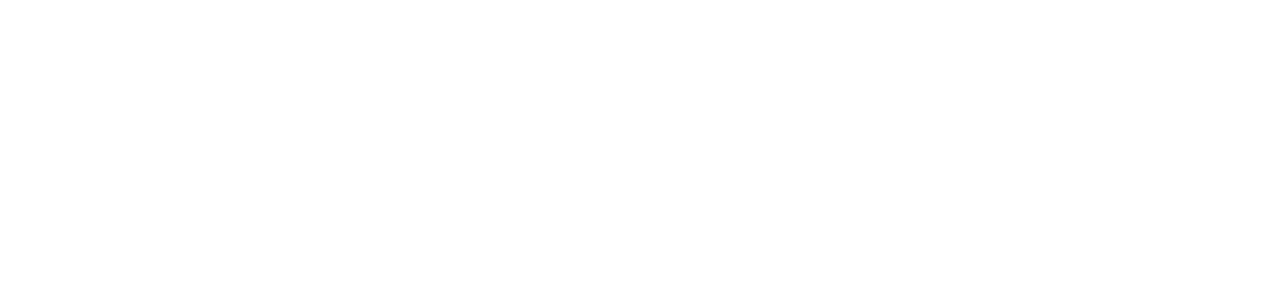
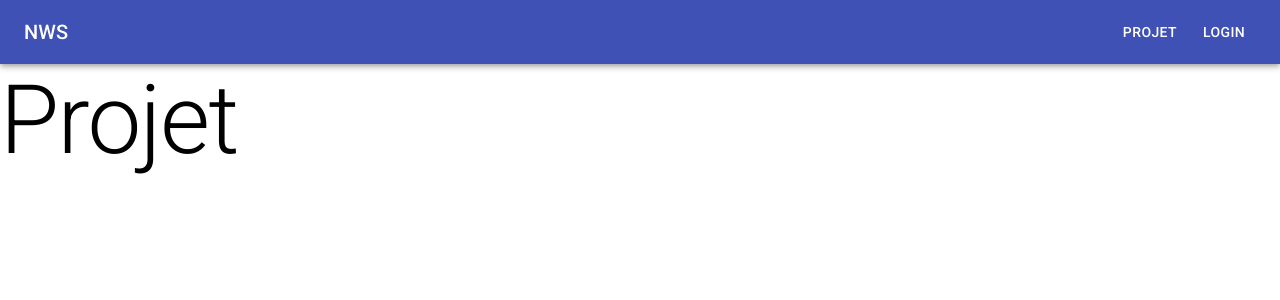
Before and after one commit to senkuu/NWS_SOCIAL_NETWORK_Frontend, a React (Create React App) app: page /Projet in a window 1280 px wide. Shown: the top 300 px of the page. Built offline with nearby package versions, Linux system fonts and the light colour scheme.

Commit message:
Add page projet + link redirection

```diff
--- a/src/Router.tsx
+++ b/src/Router.tsx
@@ -3,6 +3,8 @@
 
 // import pages
 import Home from "pages/Home";
+import Projet from "pages/Projet";
+
 
 function Router() {
   return (
@@ -11,6 +13,9 @@
         <Route exact path="/">
           <Home />
         </Route>
+        <Route exact path="/Projet">
+          <Projet />
+        </Route>
       </Switch>
     </BrowserRouter>
   );
--- a/src/components/NavBar/NavBar.tsx
+++ b/src/components/NavBar/NavBar.tsx
@@ -8,6 +8,7 @@
 import Toolbar from "@material-ui/core/Toolbar";
 import Typography from "@material-ui/core/Typography";
 import Button from "@material-ui/core/Button";
+
 
 // import local components
 import UserProfile from "./components/UserProfile";
@@ -24,8 +25,9 @@
       flexGrow: 1,
     },
     link: {
-      color: "#f1f1f1",
+      color: "#FFFFFF",
       textDecoration: "none",
+      marginRight: '15px'
     },
   })
 );
@@ -43,6 +45,11 @@
           <Typography variant="h6" className={classes.title}>
             <Link to="/" className={classes.link}>
               NWS
+            </Link>
+          </Typography>
+          <Typography variant="button">
+            <Link to="/Projet" className={classes.link}>
+                Projet
             </Link>
           </Typography>
           <UserProfile
@@ -63,6 +70,11 @@
             NWS
           </Link>
         </Typography>
+        <Typography variant="button">
+        <Link to="/Projet" className={classes.link}>
+            Projet
+        </Link>
+        </Typography>
         <Button
           color="inherit"
           onClick={() => authenticateUser({ id: 42, username: "John Doe" })}
--- /dev/null
+++ b/src/pages/Projet/Projet.tsx
@@ -0,0 +1,16 @@
+import React from "react";
+import NavBar from "components/NavBar";
+
+// import material ui components
+import Typography from "@material-ui/core/Typography";
+
+function Projet() {
+  return (
+    <React.Fragment>
+      <NavBar />
+      <Typography variant="h1">Projet</Typography>
+    </React.Fragment>
+  );
+}
+
+export default Projet;
--- /dev/null
+++ b/src/pages/Projet/index.ts
@@ -0,0 +1,3 @@
+import Projet from "./Projet";
+
+export default Projet;
```
